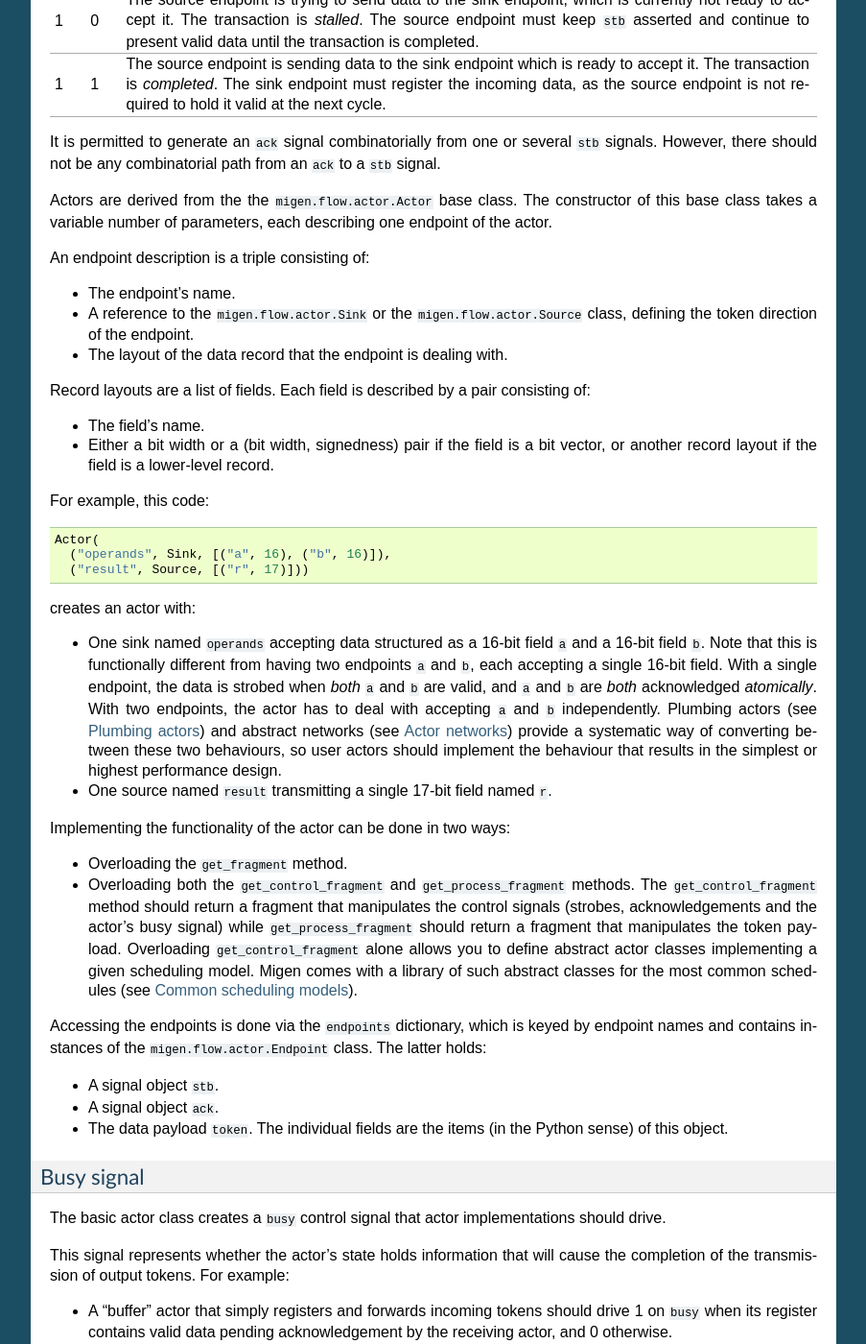
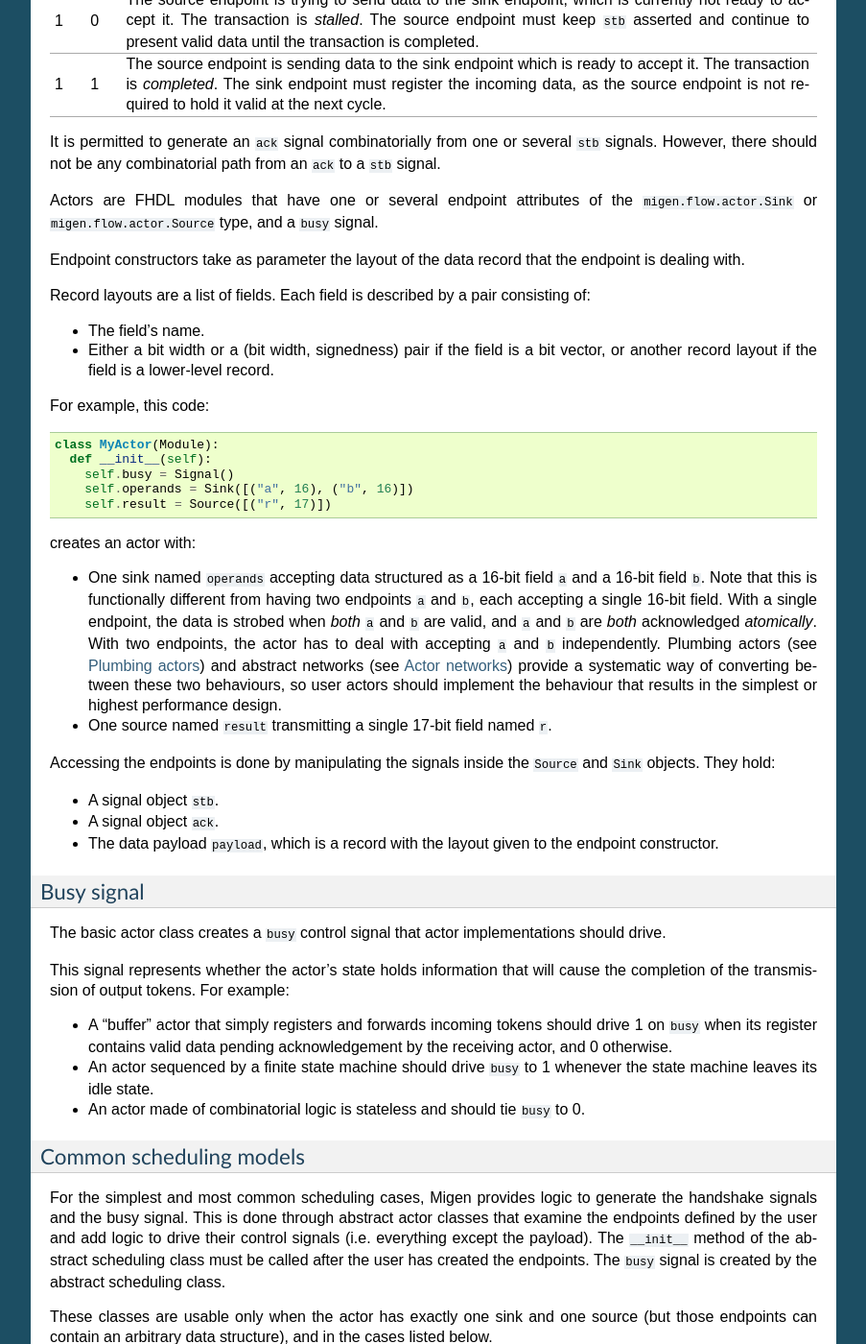
Before and after one commit to enjoy-digital/litex, a Sphinx documentation site: the page built from doc/dataflow.rst, in a window 1280 px wide and 1400 px high, scrolled down 2341 px. Shown: the whole window at 96% size, without its empty margins (198-1101 px from the left). Built offline with Sphinx 7.4.7, drawn with Linux system fonts in a browser that asks for light colours; formulas are drawn with MathJax 3; some of the changed text lies outside the part shown.

Commit message:
doc/dataflow: update to new API

```diff
--- a/doc/dataflow.rst
+++ b/doc/dataflow.rst
@@ -41,13 +41,9 @@ The flow of tokens is controlled using two handshake signals (strobe and acknowl
 
 It is permitted to generate an ``ack`` signal combinatorially from one or several ``stb`` signals. However, there should not be any combinatorial path from an ``ack`` to a ``stb`` signal.
 
-Actors are derived from the the ``migen.flow.actor.Actor`` base class. The constructor of this base class takes a variable number of parameters, each describing one endpoint of the actor.
+Actors are FHDL modules that have one or several endpoint attributes of the ``migen.flow.actor.Sink`` or ``migen.flow.actor.Source`` type, and a ``busy`` signal.
 
-An endpoint description is a triple consisting of:
-
-* The endpoint's name.
-* A reference to the ``migen.flow.actor.Sink`` or the ``migen.flow.actor.Source`` class, defining the token direction of the endpoint.
-* The layout of the data record that the endpoint is dealing with.
+Endpoint constructors take as parameter the layout of the data record that the endpoint is dealing with.
 
 Record layouts are a list of fields. Each field is described by a pair consisting of:
 
@@ -56,25 +52,22 @@ Record layouts are a list of fields. Each field is described by a pair consistin
 
 For example, this code: ::
 
-  Actor(
-    ("operands", Sink, [("a", 16), ("b", 16)]),
-    ("result", Source, [("r", 17)]))
+  class MyActor(Module):
+    def __init__(self):
+      self.busy = Signal()
+      self.operands = Sink([("a", 16), ("b", 16)])
+      self.result = Source([("r", 17)])
 
 creates an actor with:
 
 * One sink named ``operands`` accepting data structured as a 16-bit field ``a`` and a 16-bit field ``b``. Note that this is functionally different from having two endpoints ``a`` and ``b``, each accepting a single 16-bit field. With a single endpoint, the data is strobed when *both* ``a`` and ``b`` are valid, and ``a`` and ``b`` are *both* acknowledged *atomically*. With two endpoints, the actor has to deal with accepting ``a`` and ``b`` independently. Plumbing actors (see :ref:`plumbing`) and abstract networks (see :ref:`actornetworks`) provide a systematic way of converting between these two behaviours, so user actors should implement the behaviour that results in the simplest or highest performance design.
 * One source named ``result`` transmitting a single 17-bit field named ``r``.
 
-Implementing the functionality of the actor can be done in two ways:
-
-* Overloading the ``get_fragment`` method.
-* Overloading both the ``get_control_fragment`` and ``get_process_fragment`` methods. The ``get_control_fragment`` method should return a fragment that manipulates the control signals (strobes, acknowledgements and the actor's busy signal) while ``get_process_fragment`` should return a fragment that manipulates the token payload. Overloading ``get_control_fragment`` alone allows you to define abstract actor classes implementing a given scheduling model. Migen comes with a library of such abstract classes for the most common schedules (see :ref:`schedmod`).
-
-Accessing the endpoints is done via the ``endpoints`` dictionary, which is keyed by endpoint names and contains instances of the ``migen.flow.actor.Endpoint`` class. The latter holds:
+Accessing the endpoints is done by manipulating the signals inside the ``Source`` and ``Sink`` objects. They hold:
 
 * A signal object ``stb``.
 * A signal object ``ack``.
-* The data payload ``token``. The individual fields are the items (in the Python sense) of this object.
+* The data payload ``payload``, which is a record with the layout given to the endpoint constructor.
 
 Busy signal
 ===========
@@ -92,7 +85,7 @@ This signal represents whether the actor's state holds information that will cau
 Common scheduling models
 ========================
 
-For the simplest and most common scheduling cases, Migen provides logic to generate the handshake signals and the busy signal. This is done through abstract actor classes that overload ``get_control_fragment`` only, and the user should overload ``get_process_fragment`` to implement the actor's payload.
+For the simplest and most common scheduling cases, Migen provides logic to generate the handshake signals and the busy signal. This is done through abstract actor classes that examine the endpoints defined by the user and add logic to drive their control signals (i.e. everything except the payload). The ``__init__`` method of the abstract scheduling class must be called after the user has created the endpoints. The ``busy`` signal is created by the abstract scheduling class.
 
 These classes are usable only when the actor has exactly one sink and one source (but those endpoints can contain an arbitrary data structure), and in the cases listed below.
 
@@ -174,7 +167,7 @@ Simulation actors
 
 When hardware implementation is not desired, Migen lets you program actor behaviour in "regular" Python.
 
-For this purpose, it provides a ``migen.actorlib.sim.SimActor`` class. The constructor takes a generator as parameter, and a list of endpoints (similarly to the base ``migen.flow.actor.Actor`` class). The generator implements the actor's behaviour.
+For this purpose, it provides a ``migen.actorlib.sim.SimActor`` class. The constructor takes a generator as parameter, which implements the actor's behaviour. The user must derive the ``SimActor`` class and add endpoint attributes. The ``busy`` signal is provided by the ``SimActor`` class.
 
 Generators can yield ``None`` (in which case, the actor does no transfer for one cycle) or one or a tuple of instances of the ``Token`` class. Tokens for sink endpoints are pulled and the "value" field filled in. Tokens for source endpoints are pushed according to their "value" field. The generator is run again after all transactions are completed.
 
@@ -216,7 +209,7 @@ The ``migen.actorlib.dma_lasmi.Reader`` requires a LASMI master port at instanti
 Input tokens contain the raw LASMI address, and output tokens are wide LASMI data words.
 
 LASMI writer
------------
+------------
 
 Similarly, Migen provides a LASMI writer actor that accepts tokens containing an address and write data (in the same format as a LASMI word).
 
```
